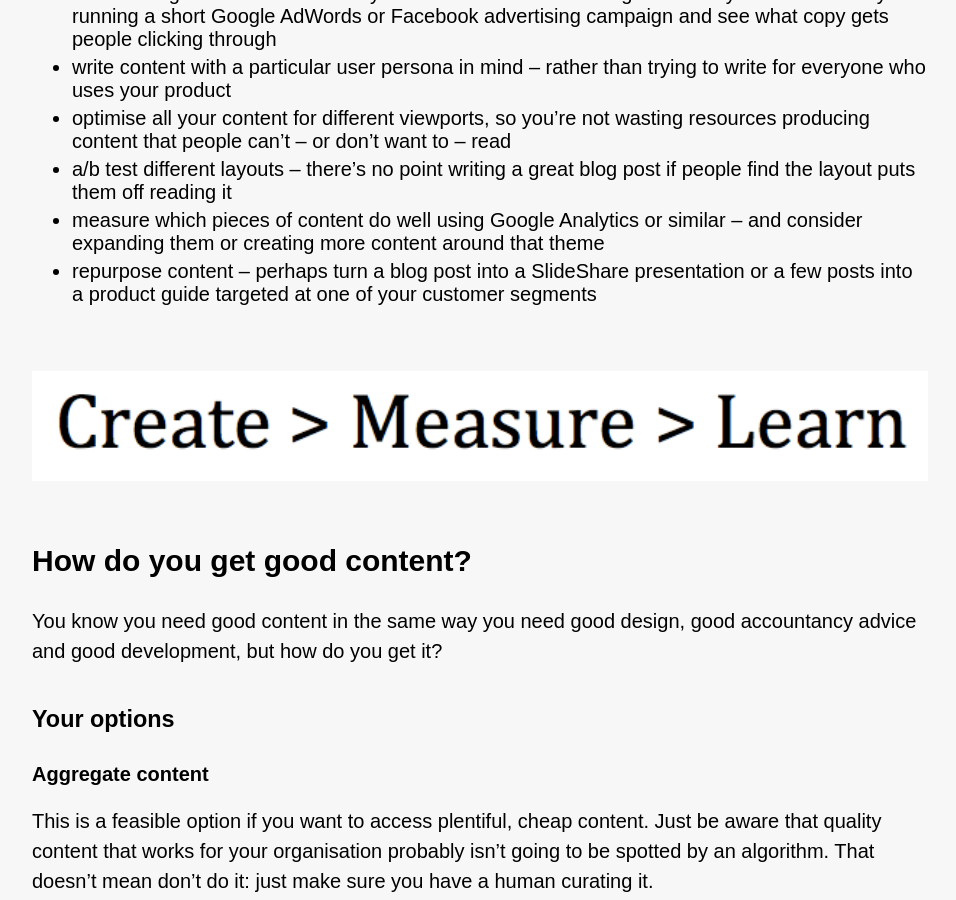
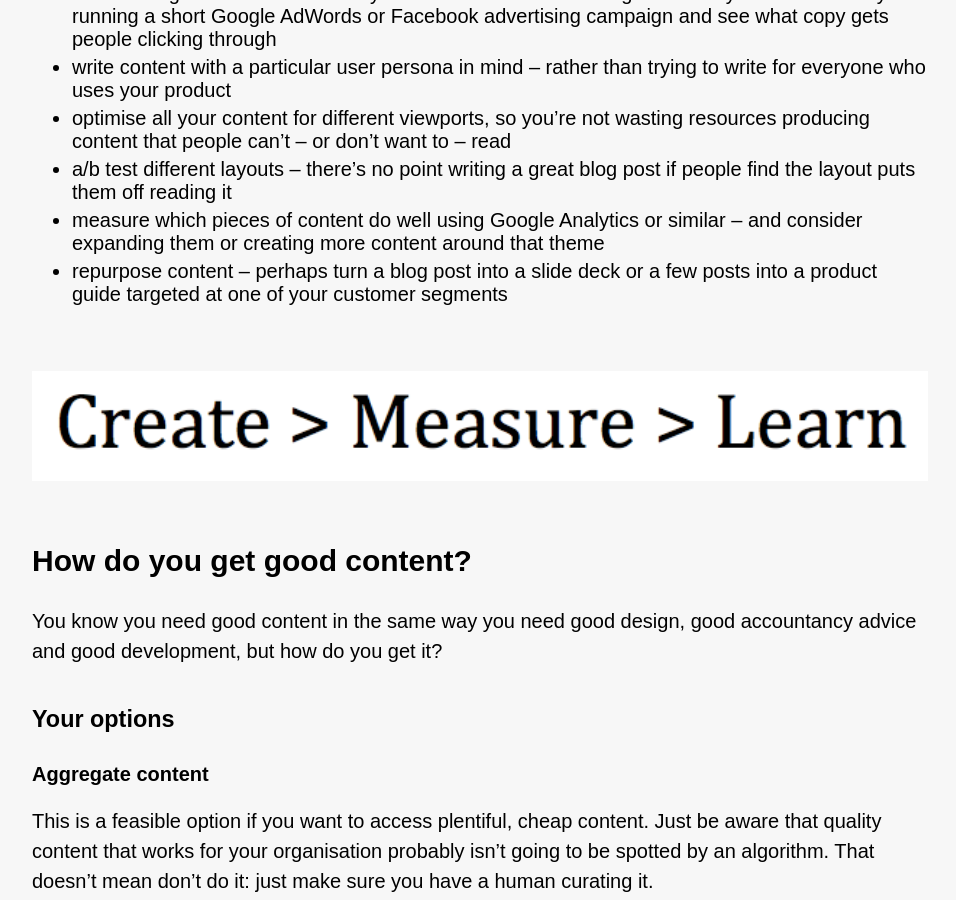
Before and after one commit to smokingpun/smokingpun.github.io, a Jekyll site: the page built from content_strategy_for_startups.md, in a window 1280 px wide and 900 px high, scrolled down 11105 px. Shown: the whole window, without its empty margins (160-1116 px from the left). Built offline with Jekyll 4.4.1, drawn with Linux system fonts in a browser that asks for light colours; nearby versions of some CDN libraries.

Commit message:
edit content strategy guide

```diff
--- a/content_strategy_for_startups.md
+++ b/content_strategy_for_startups.md
@@ -228,7 +228,7 @@ By being scientific about what content you produce, rather than churning out twe
 * optimise all your content for different viewports, so you're not wasting resources producing content that people can't – or don't want to – read
 * a/b test different layouts – there's no point writing a great blog post if people find the layout puts them off reading it
 * measure which pieces of content do well using Google Analytics or similar – and consider expanding them or creating more content around that theme
-* repurpose content – perhaps turn a blog post into a SlideShare presentation or a few posts into a product guide targeted at one of your customer segments
+* repurpose content – perhaps turn a blog post into a slide deck or a few posts into a product guide targeted at one of your customer segments
 
 <img class="lean" src="/images/lean.png" alt="create, measure, learn">
 
```
